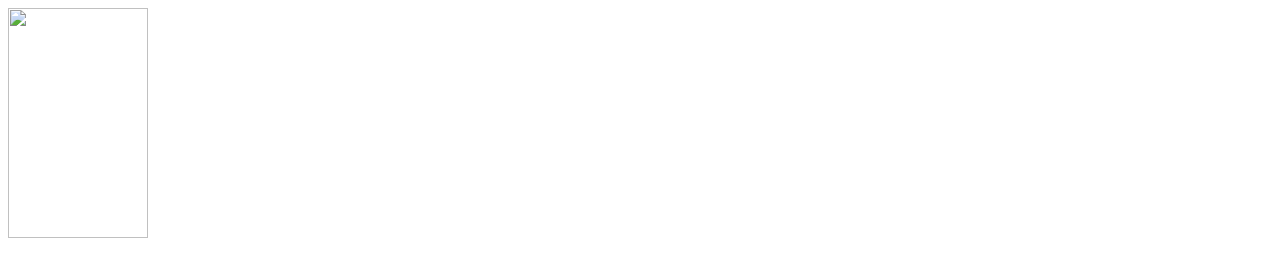
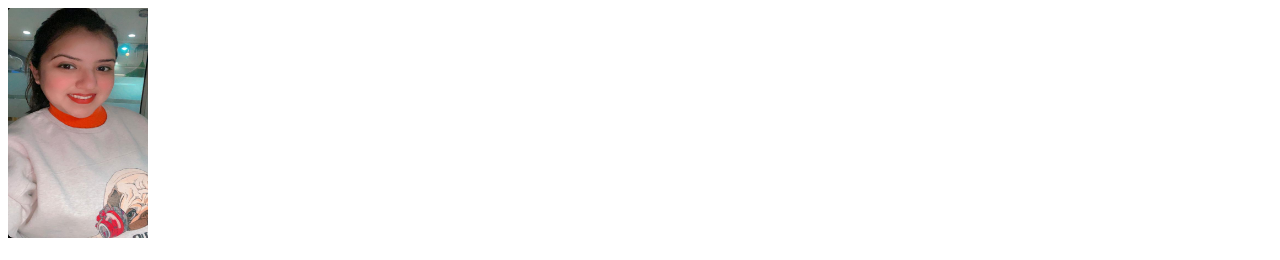
Before and after one commit to kaj-28/cv, a plain HTML site: page index.html in a window 1280 px wide. Shown: the top 260 px of the page. Drawn offline with Linux system fonts and the light colour scheme.

Commit message:
correct the name

```diff
--- a/index.html
+++ b/index.html
@@ -6,7 +6,7 @@
     <link rel="icon" href="favicon.ico">
   </head>
   <body>
-    <img src="images\kaj.jpeg" width="140px" height="230px" />
+    <img src="kaj.jpeg" width="140px" height="230px" />
     <h1>
       Hello! Kajal here...
     </h1>
```
